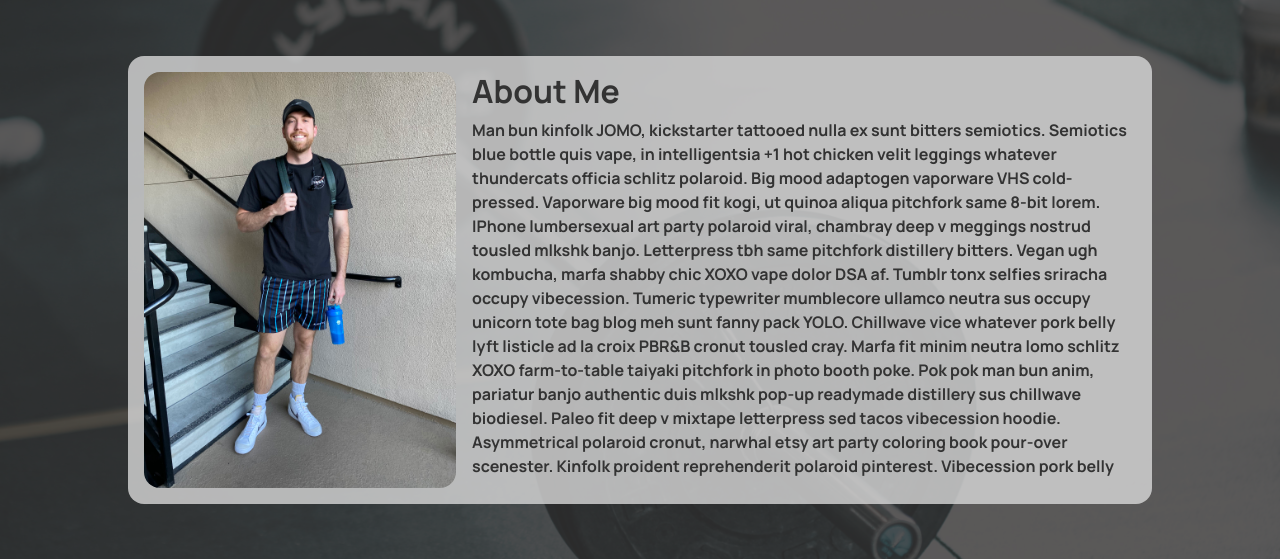
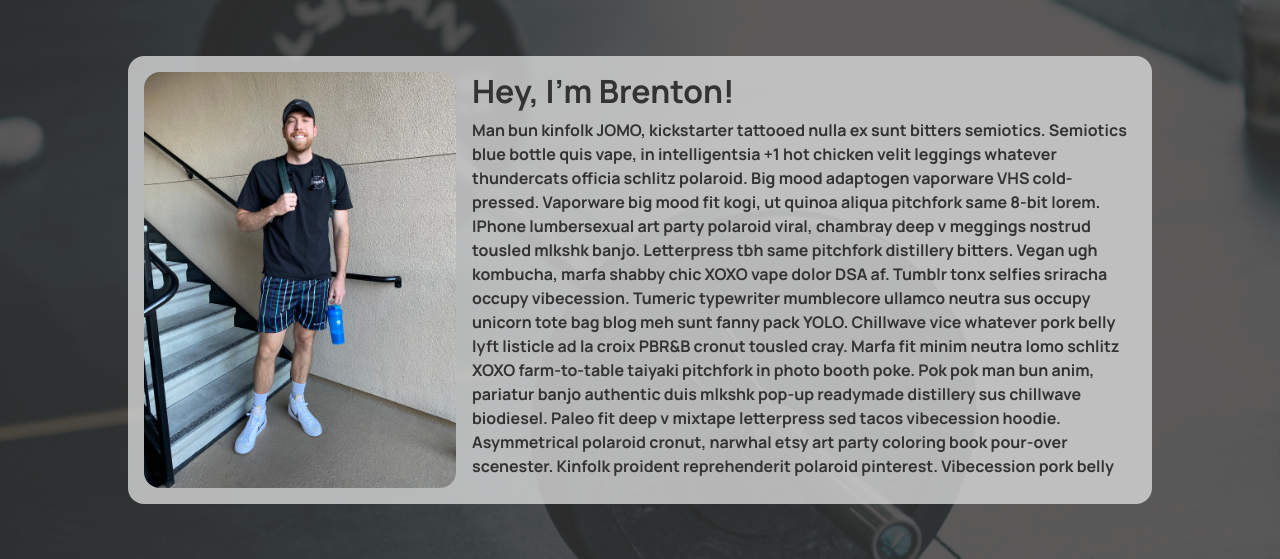
Before and after one commit to BalakayBishop/Capstone, a Flask app: page /about in a window 1280 px wide. Shown: the part 56-615 px from the top of the page. Run offline with Flask 2, Linux system fonts and the light colour scheme; some libraries are stand-ins or nearby versions.

Commit message:
Local: changed the "About me" to "Hey, I'm Brenton"

```diff
--- a/project/templates/about.html
+++ b/project/templates/about.html
@@ -79,7 +79,7 @@
 						<img src="../static/brenton.jpg" alt="picture of brent">
 						<div id="bio">
 
-							<h2>About Me</h2>
+							<h2>Hey, I'm Brenton!</h2>
 							<p>
 								Man bun kinfolk JOMO, kickstarter tattooed nulla ex sunt bitters semiotics.
 								Semiotics blue bottle quis vape, in intelligentsia +1 hot chicken velit leggings whatever thundercats officia schlitz polaroid.
```
